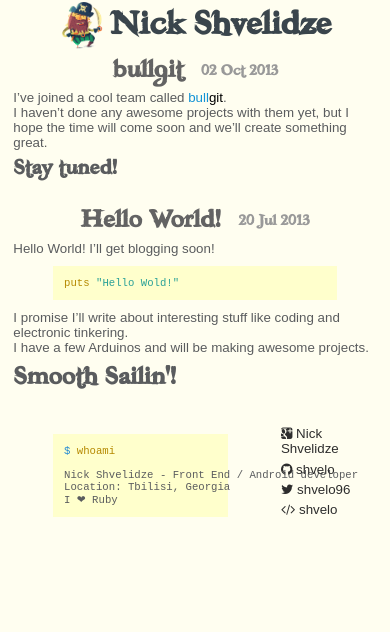
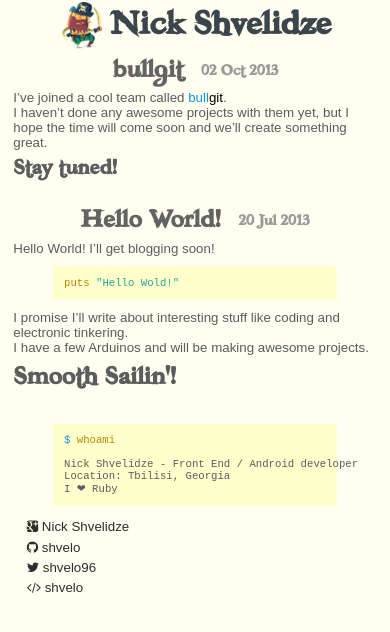
Before and after one commit to shvelo/blog.pirrate.me, a Jekyll site: the page built from index.html, in a window 390 px wide. Shown: the top 632 px of the page. Built offline with Jekyll 4.4.1, drawn with Linux system fonts in a browser that asks for light colours; nearby versions of some CDN libraries; Markdown is read by kramdown in place of the engine named in the settings; comment, search, counter and statistics services are not loaded.

Commit message:
Responsive-ish

```diff
--- a/css/main.css
+++ b/css/main.css
@@ -243,7 +243,11 @@ pre {
     padding: 0 1em;
   }
 
-
+  #container #footer .whoami, #container #footer .links {
+    float: none;
+    margin-bottom: .5em;
+    width: auto;
+  }
 }
 
 @media (max-width: 35em) {
```
